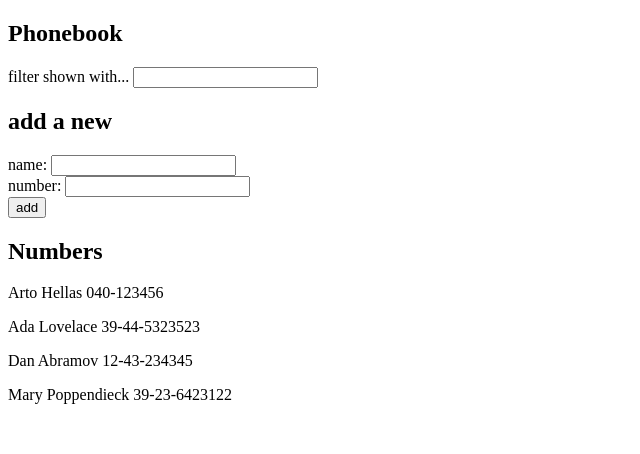
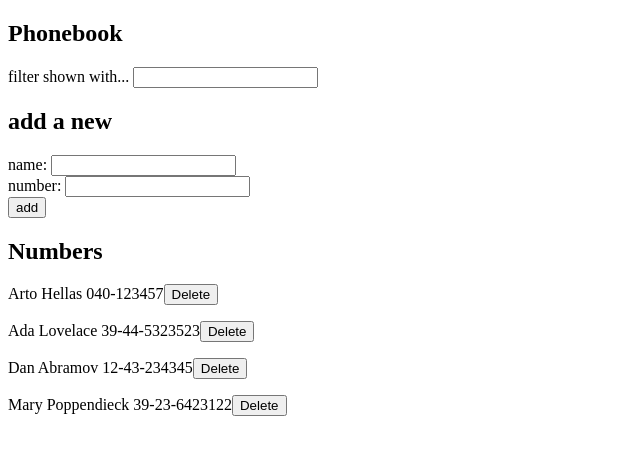
Before and after one commit to keiredin/fullstackopen-exercises, a React (Vite) app in the folder part2/phonebook/: page / in a window 1280 px wide. Shown: the top 454 px of the page, without its empty margins (0-640 px from the left). Built offline with nearby package versions, Linux system fonts and the light colour scheme; data requests are answered from the project's data file.

Commit message:
implement delete and update functionality

```diff
--- a/part2/phonebook/db.json
+++ b/part2/phonebook/db.json
@@ -2,7 +2,7 @@
   "persons": [
     {
       "name": "Arto Hellas",
-      "number": "040-123456",
+      "number": "040-123457",
       "id": "1"
     },
     {
@@ -20,5 +20,6 @@
       "number": "39-23-6423122",
       "id": "4"
     }
-  ]
+  ],
+  "$schema": "./node_modules/json-server/schema.json"
 }
--- a/part2/phonebook/src/App.jsx
+++ b/part2/phonebook/src/App.jsx
@@ -1,17 +1,11 @@
-import { useState } from "react";
+import axios from "axios";
+import { useState, useEffect } from "react";
 import Filter from "./components/Filter";
 import PersonForm from "./components/PersonForm";
 import Persons from "./components/Persons";
-import { useEffect } from "react";
-import axios from "axios";
 
 const App = () => {
-  const [persons, setPersons] = useState([
-    // { name: "Arto Hellas", number: "040-123456", id: 1 },
-    // { name: "Ada Lovelace", number: "39-44-5323523", id: 2 },
-    // { name: "Dan Abramov", number: "12-43-234345", id: 3 },
-    // { name: "Mary Poppendieck", number: "39-23-6423122", id: 4 },
-  ]);
+  const [persons, setPersons] = useState([]);
   const [newName, setNewName] = useState("");
   const [newNumber, setNewNumber] = useState("");
   const [filter, setFilter] = useState("");
@@ -35,8 +29,10 @@ const App = () => {
         number: newNumber,
         id: persons.length + 1,
       };
+
       persons.some((person) => person.name === personObject.name)
-        ? alert(`${newName} is already added to phonebook`)
+        ? // here lets check if the user wants to update the number of an existing person and call the updateNumber function which will send put request
+          updateNumber(personObject)
         : setPersons(persons.concat(personObject));
 
       setNewName("");
@@ -46,6 +42,28 @@ const App = () => {
     newName === "" || newNumber === ""
       ? alert("Please fill in both name and number")
       : addPerson();
+  };
+
+  const handleDelete = (id) => {
+    const person = persons.find((p) => p.id === id);
+    if (window.confirm(`Delete ${person.name}?`)) {
+      axios.delete(`http://localhost:3001/persons/${id}`).then(() => {
+        setPersons(persons.filter((p) => p.id !== id));
+      });
+    }
+  };
+
+  const updateNumber = (personObject) => {
+    const person = persons.find((p) => p.name === personObject.name);
+    if (window.confirm(`${person.name} is already added to phonebook, replace the old number with a new one?`)) {
+      axios
+        .put(`http://localhost:3001/persons/${person.id}`, personObject)
+        .then((response) => {
+          setPersons(
+            persons.map((p) => (p.id === person.id ? response.data : p))
+          );
+        });
+    }
   };
 
   return (
@@ -64,7 +82,7 @@ const App = () => {
         handleSubmit={handleSubmit}
       />
       <h2>Numbers</h2>
-      <Persons filteredPersons={filteredPersons} />
+      <Persons filteredPersons={filteredPersons} handleDelete={handleDelete} />
     </div>
   );
 };
--- a/part2/phonebook/src/components/Persons.jsx
+++ b/part2/phonebook/src/components/Persons.jsx
@@ -1,14 +1,14 @@
-const Persons = ({ filteredPersons }) => {
+const Persons = ({ filteredPersons, handleDelete }) => {
   return (
     <div>
       {filteredPersons.map((person) => (
         <p key={person.id}>
           {person.name} {person.number}
+          <button onClick={() => handleDelete(person.id)}>Delete</button>
         </p>
       ))}
     </div>
   );
 };
 
-
 export default Persons;
```
